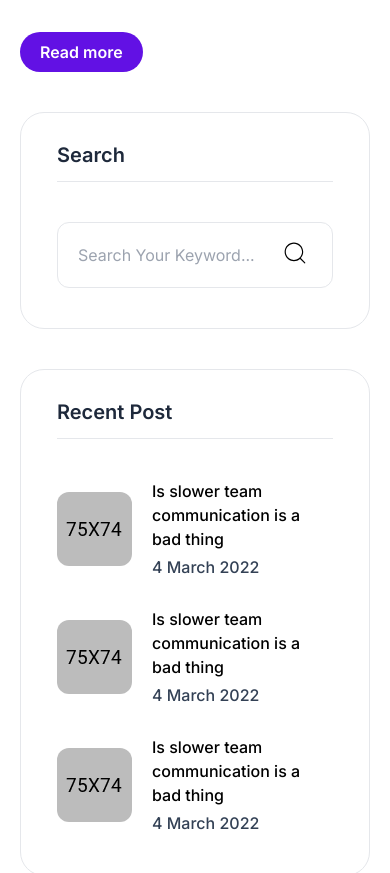
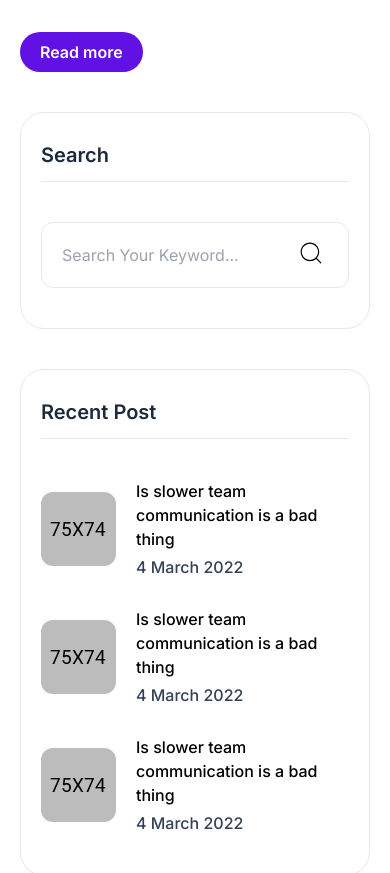
Before and after one commit to meharypurnomo/web-klakklik-reactjs, a Next.js app: page /blog in a window 390 px wide. Shown: the part 3809-4682 px from the top of the page. Built offline with nearby package versions, Linux system fonts and the light colour scheme.

Commit message:
fix : padding card side

```diff
--- a/src/app/(content)/blog/page.tsx
+++ b/src/app/(content)/blog/page.tsx
@@ -12,7 +12,7 @@ export default function Blog() {
 
       <Popular />
 
-      <div className="lg:grid grid-cols-3 gap-14 items-start px-5 md:px-24  mt-5 md:mt-20 space-y-10 md:space-y-0">
+      <div className="lg:grid grid-cols-3 gap-14 items-start px-5 md:px-24  mt-5 md:mt-20 space-y-10 md:space-y-12 lg:space-y-0 ">
         <PopularList />
 
         <PopularSide />
--- a/src/elements/CardSide.tsx
+++ b/src/elements/CardSide.tsx
@@ -6,7 +6,7 @@ const CardSide = ({
   title: string;
 }) => {
   return (
-    <div className="border space-y-10 rounded-3xl pt-7 pb-10 px-9">
+    <div className="border space-y-10 rounded-3xl pt-7 pb-10 px-5 md:px-9">
       <div className="space-y-3">
         <h1 className="text-xl font-semibold text-slate-800">{title}</h1>
 
```
